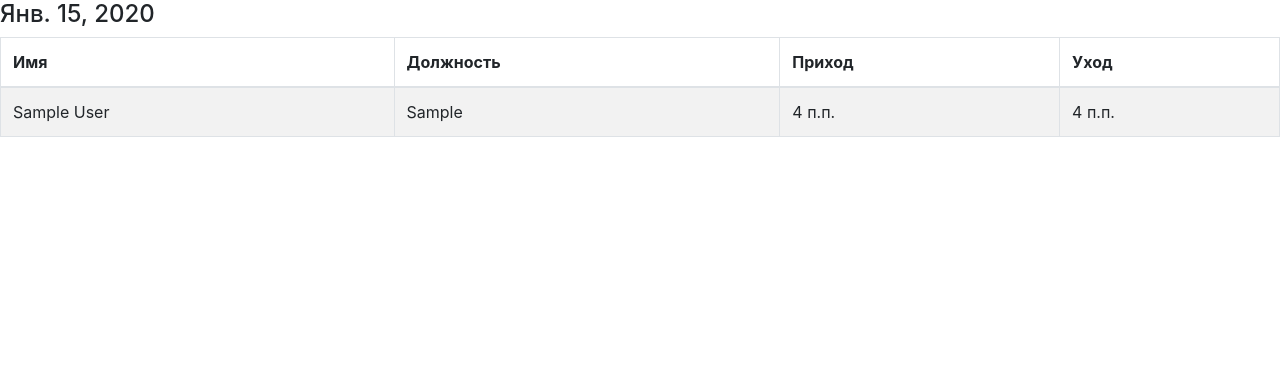
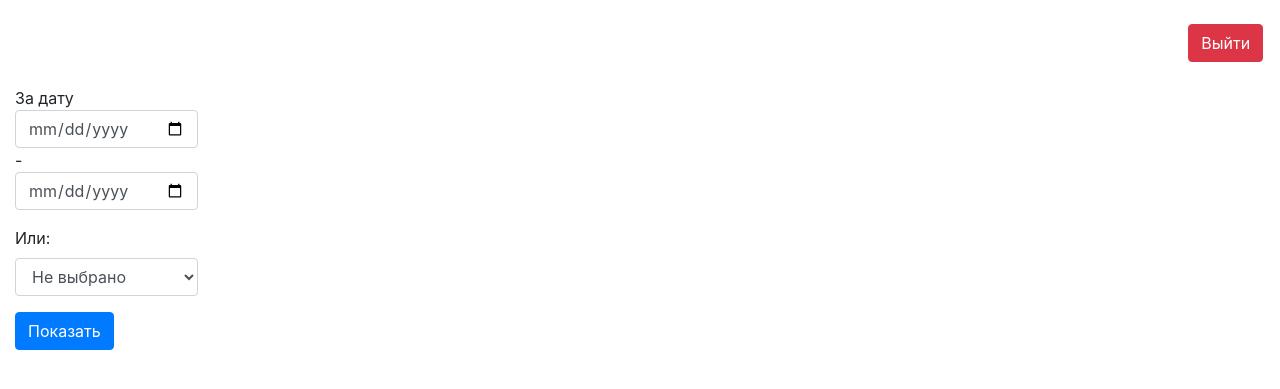
Before and after one commit to vlad1ee/time, a Django app: page /list/?date_range=today in a window 1280 px wide. Shown: the top 389 px of the page. Run offline with Django 3.2, Linux system fonts and the light colour scheme; a user stored in the database is signed in; tables that the repository leaves empty hold one stand-in row (values such as "Sample post").

Commit message:
add date filters for timecontrol list view

```diff
--- /dev/null
+++ b/timecontrolapp/filters.py
@@ -0,0 +1,23 @@
+import django_filters
+from django_filters.widgets import RangeWidget
+
+from .models import TimeControl
+
+
+class TimecontrolDateFilter(django_filters.FilterSet):
+    date = django_filters.DateFromToRangeFilter(
+        label='За дату',
+        widget=RangeWidget(attrs={'type': 'date', 'class': 'form-control'}))
+    date_range = django_filters.DateRangeFilter(label='Или', field_name='date')
+
+    class Meta:
+        model = TimeControl
+        fields = ['date', ]
+
+    # @property
+    # def qs(self):
+    #     parent = super().qs
+    #     user = self.request.user
+    #     company = user.profile.company
+    #
+    #     return parent.filter(user__company=company)
--- a/timecontrolapp/templates/time_control_list.html
+++ b/timecontrolapp/templates/time_control_list.html
@@ -6,6 +6,44 @@
     <link rel="stylesheet" href="https://cdn.jsdelivr.net/npm/bootstrap@4.5.3/dist/css/bootstrap.min.css" integrity="sha384-TX8t27EcRE3e/ihU7zmQxVncDAy5uIKz4rEkgIXeMed4M0jlfIDPvg6uqKI2xXr2" crossorigin="anonymous">    <title>Document</title>
 </head>
 <body>
+    <div class="container-fluid mt-4">
+      <div class="row">
+        <div class="col offset-md-11">
+          <a href="{% url 'logout' %}"><button class="btn btn-danger">Выйти</button></a>
+        </div>
+
+      </div>
+    </div>
+    <div class="container-fluid form-group">
+      <div class="row">
+        <div class="col-2 mt-4">
+          <form method="get">
+          <p>
+            {{ filter.form.date.label }}
+            {{ filter.form.date }}
+          </p>
+          <p>
+            <label for="id_date_range">Или:</label>
+            <select class="form-control" name="date_range" id="id_date_range">
+              <option value="" selected="">Не выбрано</option>
+
+              <option value="today">Сегодня</option>
+
+              <option value="yesterday">Вчера</option>
+
+              <option value="week">Прошедшие 7 дней</option>
+
+              <option value="month">За этот месяц</option>
+
+              <option value="year">В этом году</option>
+
+            </select>
+          </p>
+          <button class="btn btn-primary" type="submit">Показать</button>
+          </form>
+
+        </div>
+        <div class="col mt-4">
           {% for date in dates %}
           <table class="table table-striped table-bordered">
             <h4>{{ date }}</h4>
@@ -35,5 +73,9 @@
                 {% endfor %}
           </table>
           {% endfor %}
+        </div>
+      </div>
+    </div>
+
 </body>
 </html>
--- a/timecontrolapp/urls.py
+++ b/timecontrolapp/urls.py
@@ -8,5 +8,5 @@
     path('list/', TimeControlListView.as_view(), name='list'),
     path('signup/', signup, name='signup'),
     path('login/', LoginView.as_view(template_name='login.html'), name='login'),
-    path('logout/', LogoutView.as_view()),
+    path('logout/', LogoutView.as_view(), name='logout'),
 ]
--- a/timecontrolapp/views.py
+++ b/timecontrolapp/views.py
@@ -1,7 +1,10 @@
 from django.shortcuts import render, redirect
 from django.contrib.auth import login, authenticate
 from django.contrib.auth.models import User
+from django.urls import reverse
 from django.views import generic
+
+from .filters import TimecontrolDateFilter
 from .forms import SignUpForm
 from .models import Company, Profile, TimeControl
 from django.contrib.auth.decorators import login_required
@@ -13,7 +16,7 @@
 def index(request):
     user = request.user
     if user.is_staff:
-        return redirect('list')
+        return redirect(reverse('list') + '?date_range=today')
     if request.method =='POST':
         if request.POST.get('incoming'):
             user = request.user
@@ -59,23 +62,24 @@
     model = TimeControl
     template_name = 'time_control_list.html'
     extra_context = {}
+    filter = TimecontrolDateFilter
 
     def get_queryset(self):
         user = self.request.user
         company = user.profile.company
         queryset = TimeControl.objects.filter(
             user__company=company).order_by('-incoming')
-        dates = [i[0] for i in set(queryset.values_list('date'))]
-        print(sorted(dates))
+        filter = self.filter(self.request.GET, queryset=queryset)
+        dates = filter.qs.dates('incoming', 'day')
         profiles = Profile.objects.filter(company=company)
         res = []
         for profile in profiles:
-            timecontrols = queryset.filter(user=profile)
+            timecontrols = filter.qs.filter(user=profile)
             res.append([profile, timecontrols])
         self.extra_context.update({
-            'dates': sorted(dates)
+            'dates': sorted(dates),
+            'filter': filter
         })
-        print(datetime.date.today())
         return res
 
     def get(self, request, *args, **kwargs):
```
Lines whose indentation alone changed are shown as unchanged.
